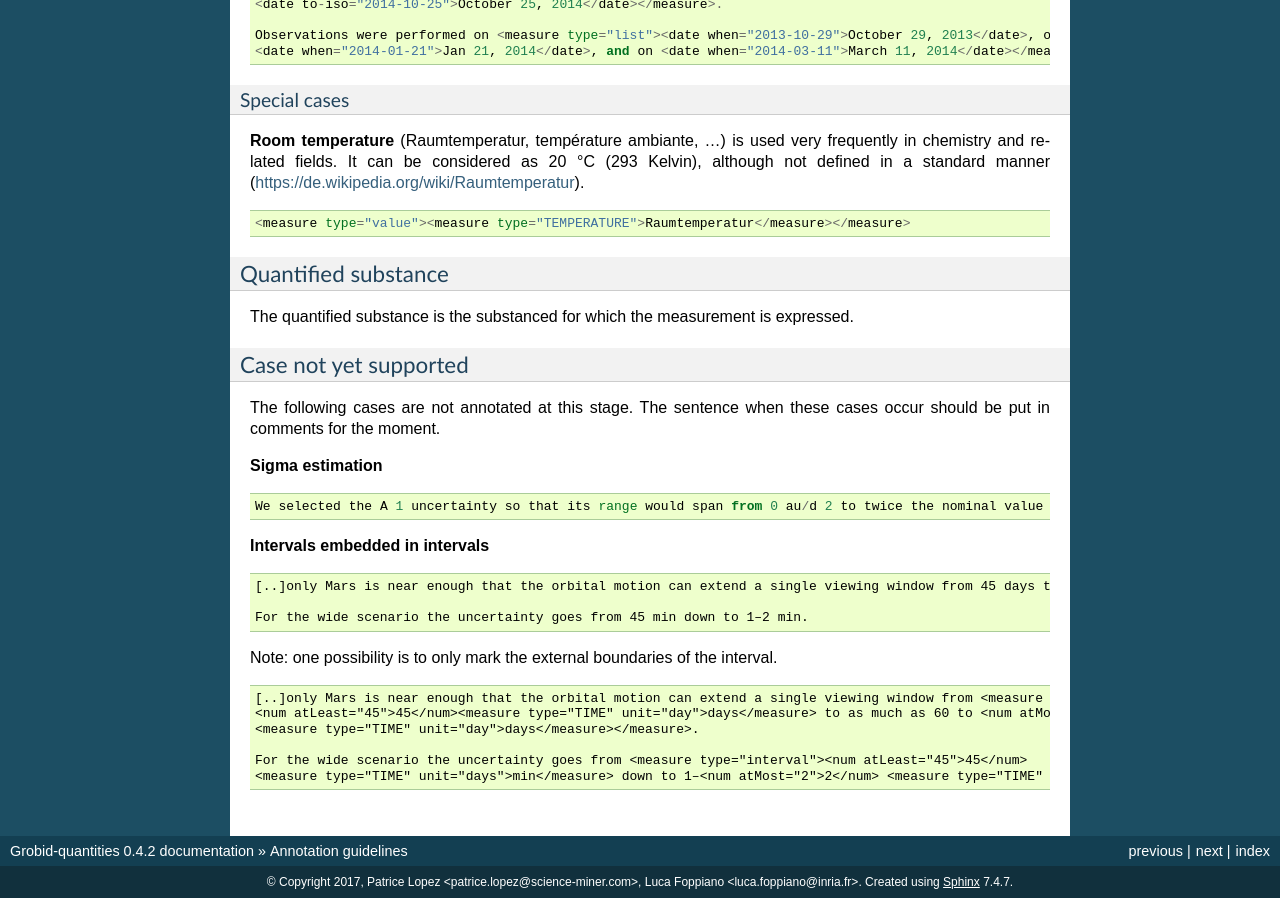
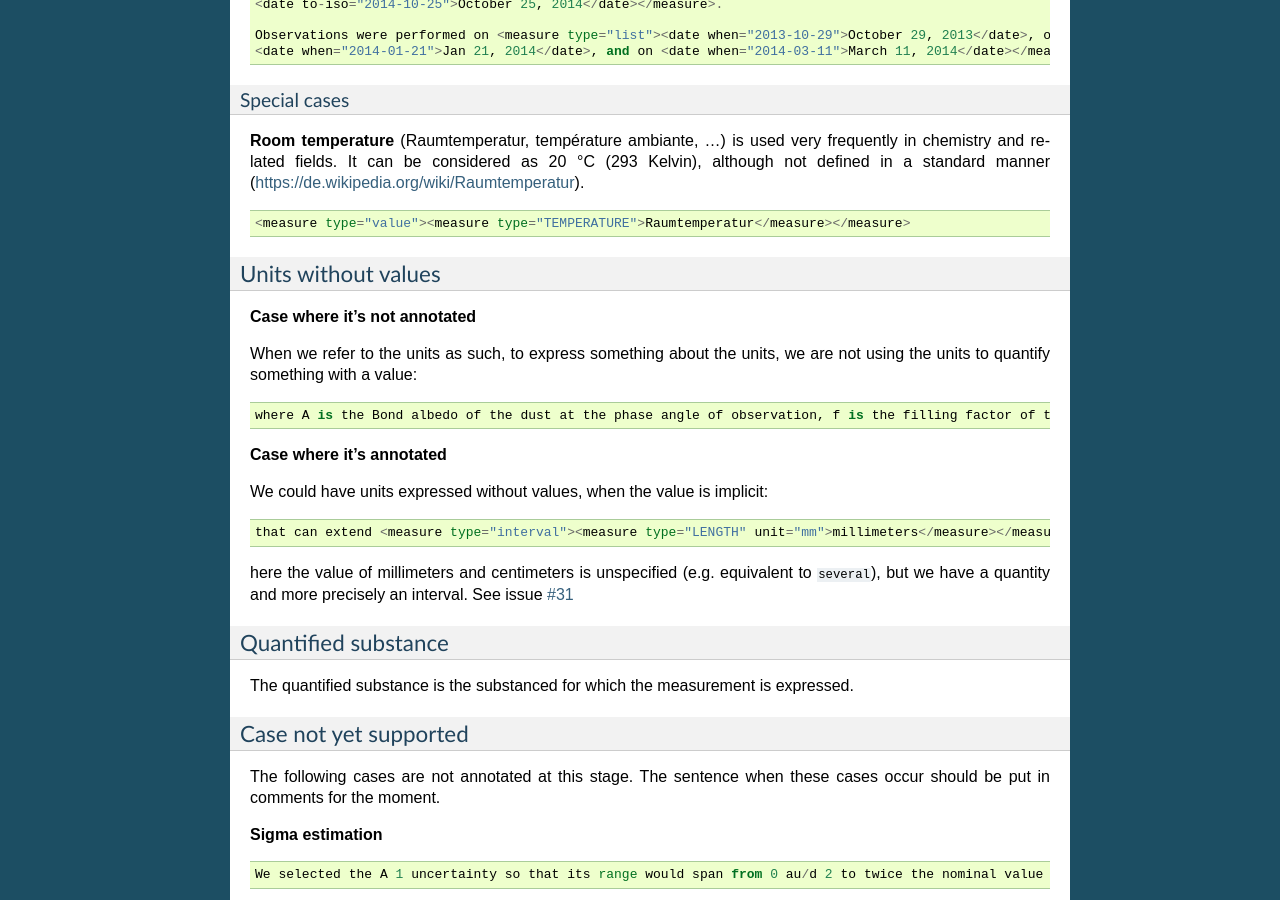
Before and after one commit to lfoppiano/grobid-quantities, a Sphinx documentation site: the page built from doc/guidelines.rst, in a window 1280 px wide and 900 px high, scrolled down 2957 px. Built offline with Sphinx 7.4.7, drawn with Linux system fonts in a browser that asks for light colours.

Commit message:
add issue #31 to doc

```diff
--- a/doc/guidelines.rst
+++ b/doc/guidelines.rst
@@ -162,6 +162,24 @@ It can be considered as 20 °C (293 Kelvin), although not defined in a standard
 ::
   <measure type="value"><measure type="TEMPERATURE">Raumtemperatur</measure></measure>
 
+Units without values
+~~~~~~~~~~~~~~~~~~~~
+
+**Case where it's not annotated**
+
+When we refer to the units as such, to express something about the units, we are not using the units to quantify something with a value:
+::
+  where A is the Bond albedo of the dust at the phase angle of observation, f is the filling factor of the dust grains within the aperture, &#x3C1; is the aperture size in cm, &#x2206; and r H are the geocentric and heliocentric distances in cm and AU, respectively, and F comet and F &#x2299; are the flux from the comet and the Solar flux
+
+**Case where it's annotated**
+
+We could have units expressed without values, when the value is implicit:
+::
+  that can extend <measure type="interval"><measure type="LENGTH" unit="mm">millimeters</measure></measure> or even <measure type="interval"><measure type="LENGTH" unit="cm">centimeters</measure></measure> from the cell body
+
+here the value of millimeters and centimeters is unspecified (e.g. equivalent to ``several``), but we have a quantity and more precisely an interval.
+See issue `#31 <https://github.com/kermitt2/grobid-quantities/issues/31>`_
+
 Quantified substance
 ~~~~~~~~~~~~~~~~~~~~
 
```
